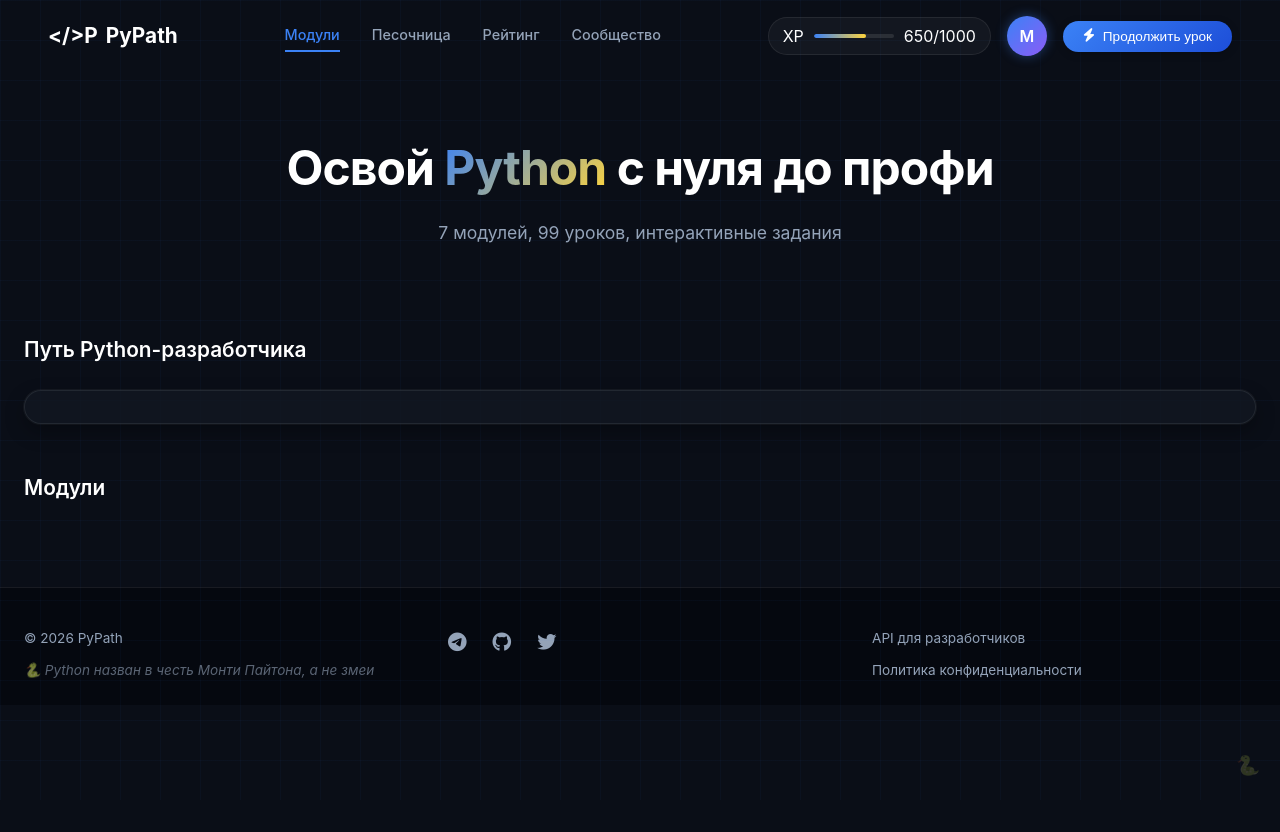
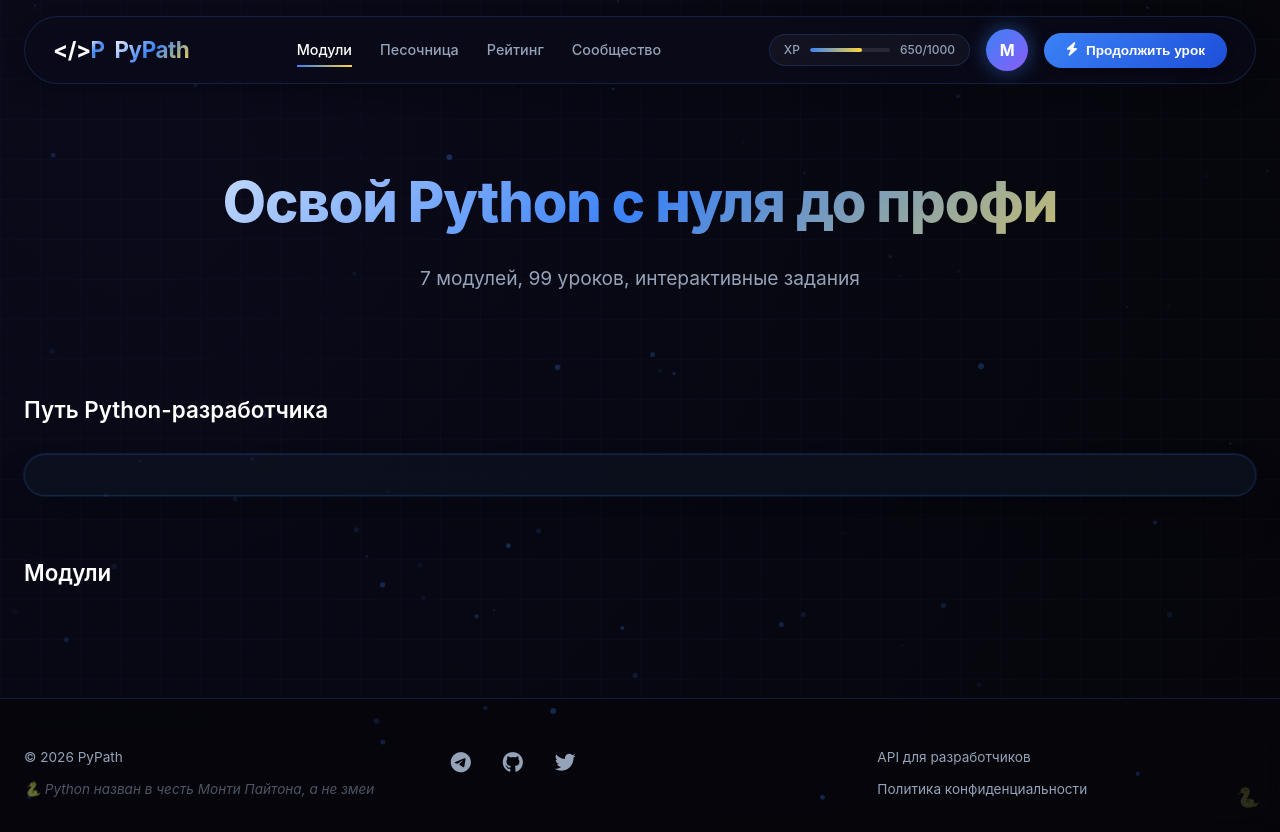
Before and after one commit to wqrxssr/pypath, a plain HTML site: page dashboard.html in a window 1280 px wide. Before the commit the page ends 800 px from the top, so only its background shows below. Drawn offline with Linux system fonts and the light colour scheme; no server answers.

Commit message:
Add files via upload

```diff
--- a/dashboard.html
+++ b/dashboard.html
@@ -88,4 +88,51 @@
     <script type="module" src="firebase-config.js"></script>
     <script type="module" src="script.js"></script>
 </body>
+<canvas id="particles-canvas"></canvas>
+<script>
+    const canvas = document.getElementById('particles-canvas');
+    const ctx = canvas.getContext('2d');
+
+    function resizeCanvas() {
+        canvas.width = window.innerWidth;
+        canvas.height = window.innerHeight;
+    }
+    resizeCanvas();
+    window.addEventListener('resize', resizeCanvas);
+
+    const particles = [];
+    for (let i = 0; i < 80; i++) {
+        particles.push({
+            x: Math.random() * canvas.width,
+            y: Math.random() * canvas.height,
+            radius: Math.random() * 2 + 1,
+            alpha: Math.random() * 0.3,
+            speedX: (Math.random() - 0.5) * 0.3,
+            speedY: (Math.random() - 0.5) * 0.2
+        });
+    }
+
+    function animateParticles() {
+        ctx.clearRect(0, 0, canvas.width, canvas.height);
+
+        for (let p of particles) {
+            p.x += p.speedX;
+            p.y += p.speedY;
+
+            if (p.x < 0) p.x = canvas.width;
+            if (p.x > canvas.width) p.x = 0;
+            if (p.y < 0) p.y = canvas.height;
+            if (p.y > canvas.height) p.y = 0;
+
+            ctx.beginPath();
+            ctx.arc(p.x, p.y, p.radius, 0, Math.PI * 2);
+            ctx.fillStyle = `rgba(59, 130, 246, ${p.alpha})`;
+            ctx.fill();
+        }
+
+        requestAnimationFrame(animateParticles);
+    }
+
+    animateParticles();
+</script>
 </html>
--- a/style.css
+++ b/style.css
@@ -4,14 +4,26 @@
     box-sizing: border-box;
 }
 
-@import url('https://fonts.googleapis.com/css2?family=Inter:opsz,wght@14..32,300;14..32,400;14..32,500;14..32,600;14..32,700&display=swap');
+@import url('https://fonts.googleapis.com/css2?family=Inter:opsz,wght@14..32,300;14..32,400;14..32,500;14..32,600;14..32,700;14..32,800&display=swap');
 
 body {
     font-family: 'Inter', -apple-system, BlinkMacSystemFont, sans-serif;
-    background: #0A0E17;
+    background: radial-gradient(circle at 10% 20%, #0a0a1a, #05050a);
     color: #ffffff;
     line-height: 1.5;
     min-height: 100vh;
+    overflow-x: hidden;
+}
+
+/* ============ АНИМИРОВАННЫЕ ЧАСТИЦЫ (Canvas) ============ */
+#particles-canvas {
+    position: fixed;
+    top: 0;
+    left: 0;
+    width: 100%;
+    height: 100%;
+    z-index: 0;
+    pointer-events: none;
 }
 
 /* ============ ДИНАМИЧЕСКАЯ СЕТКА ============ */
@@ -23,9 +35,8 @@ body::before {
     width: 100%;
     height: 100%;
     background-image:
-        linear-gradient(rgba(59, 130, 246, 0.04) 1px, transparent 1px),
-        linear-gradient(90deg, rgba(59, 130, 246, 0.04) 1px, transparent 1px);
-    background-size: 40px 40px;
+        repeating-linear-gradient(0deg, rgba(59, 130, 246, 0.03) 0px, rgba(59, 130, 246, 0.03) 1px, transparent 1px, transparent 40px),
+        repeating-linear-gradient(90deg, rgba(59, 130, 246, 0.03) 0px, rgba(59, 130, 246, 0.03) 1px, transparent 1px, transparent 40px);
     pointer-events: none;
     z-index: 0;
 }
@@ -36,14 +47,18 @@ body::before {
     --blue: #3B82F6;
     --blue-light: #60a5fa;
     --blue-dark: #1d4ed8;
-    --bg-dark: #0A0E17;
-    --bg-card: rgba(18, 24, 34, 0.8);
-    --border: rgba(255, 255, 255, 0.08);
+    --purple: #8b5cf6;
+    --pink: #ec4899;
+    --cyan: #06b6d4;
+    --bg-dark: #0a0a1a;
+    --bg-card: rgba(15, 20, 35, 0.65);
+    --border: rgba(59, 130, 246, 0.2);
     --text-muted: #94a3b8;
-    --glow-blue: 0 0 12px rgba(59, 130, 246, 0.4);
-    --glow-yellow: 0 0 12px rgba(255, 212, 59, 0.3);
-    --shadow-card: 0 8px 20px rgba(0, 0, 0, 0.3), 0 0 0 1px rgba(255, 255, 255, 0.05);
-    --shadow-card-hover: 0 12px 28px rgba(59, 130, 246, 0.15), 0 0 0 1px rgba(59, 130, 246, 0.3);
+    --glow-blue: 0 0 20px rgba(59, 130, 246, 0.5);
+    --glow-yellow: 0 0 20px rgba(255, 212, 59, 0.4);
+    --glow-purple: 0 0 20px rgba(139, 92, 246, 0.4);
+    --shadow-card: 0 25px 40px -12px rgba(0, 0, 0, 0.5), 0 0 0 1px rgba(59, 130, 246, 0.15);
+    --shadow-card-hover: 0 30px 50px -15px rgba(59, 130, 246, 0.3), 0 0 0 1px rgba(59, 130, 246, 0.4);
 }
 
 .container {
@@ -51,14 +66,14 @@ body::before {
     margin: 0 auto;
     padding: 0 24px;
     position: relative;
-    z-index: 1;
+    z-index: 2;
 }
 
 /* ============ АНИМАЦИИ ============ */
 @keyframes fadeInUp {
     from {
         opacity: 0;
-        transform: translateY(24px);
+        transform: translateY(30px);
     }
     to {
         opacity: 1;
@@ -66,57 +81,79 @@ body::before {
     }
 }
 
-@keyframes fadeIn {
-    from { opacity: 0; }
-    to { opacity: 1; }
+@keyframes fadeInScale {
+    from {
+        opacity: 0;
+        transform: scale(0.95);
+    }
+    to {
+        opacity: 1;
+        transform: scale(1);
+    }
 }
 
-@keyframes glowPulse {
-    0%, 100% { opacity: 0.3; }
-    50% { opacity: 0.6; }
+@keyframes float {
+    0%, 100% { transform: translateY(0px); }
+    50% { transform: translateY(-5px); }
+}
+
+@keyframes pulse {
+    0%, 100% { opacity: 0.6; }
+    50% { opacity: 1; }
 }
 
 /* ============ ШАПКА ============ */
 .header {
     position: sticky;
-    top: 0;
+    top: 16px;
     display: flex;
     justify-content: space-between;
     align-items: center;
-    padding: 16px 24px;
-    background: transparent;
+    padding: 12px 28px;
+    background: rgba(10, 10, 26, 0.7);
+    backdrop-filter: blur(20px);
+    border-radius: 80px;
+    margin: 0 auto 32px;
+    max-width: 1280px;
+    border: 1px solid var(--border);
+    box-shadow: 0 8px 20px rgba(0, 0, 0, 0.2);
     transition: all 0.3s ease;
     z-index: 100;
-    border-radius: 0 0 24px 24px;
 }
 
 .header.scrolled {
-    background: rgba(10, 14, 23, 0.85);
-    backdrop-filter: blur(16px);
-    border-bottom: 1px solid var(--border);
-    box-shadow: 0 4px 20px rgba(0, 0, 0, 0.2);
+    top: 0;
+    border-radius: 0 0 32px 32px;
+    background: rgba(10, 10, 26, 0.9);
+    box-shadow: 0 4px 30px rgba(0, 0, 0, 0.3);
 }
 
 .logo {
     display: flex;
     align-items: center;
-    gap: 8px;
-    font-size: 1.3rem;
+    gap: 10px;
+    font-size: 1.4rem;
     font-weight: 700;
+    letter-spacing: -0.5px;
 }
 
 .logo i {
-    background: linear-gradient(135deg, var(--blue), var(--yellow));
+    font-size: 1.6rem;
+    color: var(--yellow);
+    filter: drop-shadow(0 0 8px rgba(255, 212, 59, 0.5));
+}
+
+.logo span {
+    background: linear-gradient(135deg, #ffffff, var(--blue), var(--yellow));
     -webkit-background-clip: text;
     background-clip: text;
     color: transparent;
-    font-size: 1.5rem;
 }
 
 /* Навигация */
 .nav {
     display: flex;
-    gap: 32px;
+    gap: 28px;
 }
 
 .nav-link {
@@ -125,22 +162,34 @@ body::before {
     font-size: 0.9rem;
     font-weight: 500;
     transition: all 0.2s;
-    padding: 4px 0;
-    border-bottom: 2px solid transparent;
+    padding: 6px 0;
+    position: relative;
 }
 
 .nav-link i {
-    margin-right: 6px;
+    margin-right: 8px;
     font-size: 0.85rem;
 }
 
-.nav-link:hover {
-    color: white;
+.nav-link::after {
+    content: '';
+    position: absolute;
+    bottom: 0;
+    left: 0;
+    width: 0;
+    height: 2px;
+    background: linear-gradient(90deg, var(--blue), var(--yellow));
+    transition: width 0.2s;
 }
 
+.nav-link:hover::after,
+.nav-link.active::after {
+    width: 100%;
+}
+
+.nav-link:hover,
 .nav-link.active {
-    color: var(--blue);
-    border-bottom-color: var(--blue);
+    color: white;
 }
 
 /* Блок пользователя */
@@ -169,21 +218,27 @@ body::before {
     width: 80px;
     height: 4px;
     background: rgba(255, 255, 255, 0.1);
-    border-radius: 2px;
+    border-radius: 4px;
     overflow: hidden;
 }
 
 .xp-fill {
     height: 100%;
     background: linear-gradient(90deg, var(--blue), var(--yellow));
-    border-radius: 2px;
+    border-radius: 4px;
     transition: width 0.3s;
 }
 
+.xp-bar span {
+    font-size: 0.75rem;
+    font-weight: 500;
+    color: var(--text-muted);
+}
+
 .avatar {
-    width: 40px;
-    height: 40px;
-    background: linear-gradient(135deg, var(--blue), var(--purple, #8b5cf6));
+    width: 42px;
+    height: 42px;
+    background: linear-gradient(135deg, var(--blue), var(--purple));
     border-radius: 50%;
     display: flex;
     align-items: center;
@@ -195,28 +250,29 @@ body::before {
 
 .avatar:hover {
     transform: scale(1.05);
+    box-shadow: 0 0 25px rgba(59, 130, 246, 0.6);
 }
 
 .avatar span {
     font-size: 1rem;
-    font-weight: 600;
+    font-weight: 700;
     color: white;
 }
 
 .btn-continue {
     background: linear-gradient(135deg, var(--blue), var(--blue-dark));
     border: none;
-    padding: 8px 20px;
+    padding: 10px 22px;
     border-radius: 40px;
     color: white;
-    font-weight: 500;
+    font-weight: 600;
     font-size: 0.85rem;
     cursor: pointer;
     display: flex;
     align-items: center;
     gap: 8px;
     transition: all 0.2s;
-    box-shadow: 0 2px 8px rgba(0, 0, 0, 0.2);
+    box-shadow: 0 2px 10px rgba(0, 0, 0, 0.2);
 }
 
 .btn-continue:hover {
@@ -228,18 +284,15 @@ body::before {
 .hero {
     text-align: center;
     padding: 60px 0 40px;
-    animation: fadeInUp 0.5s ease-out;
+    animation: fadeInUp 0.6s ease-out;
 }
 
 .hero h1 {
-    font-size: 3rem;
-    font-weight: 700;
-    margin-bottom: 16px;
+    font-size: 3.5rem;
+    font-weight: 800;
+    margin-bottom: 20px;
     letter-spacing: -0.02em;
-}
-
-.gradient-text {
-    background: linear-gradient(135deg, var(--blue), var(--yellow));
+    background: linear-gradient(135deg, #ffffff, var(--blue), var(--yellow));
     -webkit-background-clip: text;
     background-clip: text;
     color: transparent;
@@ -247,26 +300,27 @@ body::before {
 
 .hero p {
     color: var(--text-muted);
-    font-size: 1.1rem;
+    font-size: 1.2rem;
 }
 
 /* ============ ТАЙМЛАЙН ============ */
 .path-section {
-    margin: 48px 0;
-    animation: fadeInUp 0.5s ease-out 0.1s both;
+    margin: 60px 0;
+    animation: fadeInUp 0.6s ease-out 0.1s both;
 }
 
 .path-section h2 {
-    font-size: 1.3rem;
+    font-size: 1.4rem;
     font-weight: 600;
-    margin-bottom: 24px;
+    margin-bottom: 28px;
     display: flex;
     align-items: center;
-    gap: 10px;
+    gap: 12px;
 }
 
 .path-section h2 i {
     color: var(--blue);
+    font-size: 1.5rem;
 }
 
 .module-timeline {
@@ -274,9 +328,9 @@ body::before {
     justify-content: space-between;
     align-items: center;
     background: var(--bg-card);
-    backdrop-filter: blur(8px);
-    border-radius: 60px;
-    padding: 16px 32px;
+    backdrop-filter: blur(16px);
+    border-radius: 80px;
+    padding: 20px 40px;
     border: 1px solid var(--border);
     box-shadow: var(--shadow-card);
 }
@@ -285,7 +339,7 @@ body::before {
     display: flex;
     flex-direction: column;
     align-items: center;
-    gap: 8px;
+    gap: 10px;
     position: relative;
     flex: 1;
 }
@@ -302,32 +356,33 @@ body::before {
 }
 
 .timeline-dot {
-    width: 40px;
-    height: 40px;
-    background: #1a1f2e;
+    width: 44px;
+    height: 44px;
+    background: linear-gradient(135deg, #1a1f2e, #0f1420);
     border: 2px solid var(--border);
     border-radius: 50%;
     display: flex;
     align-items: center;
     justify-content: center;
-    font-weight: 600;
+    font-weight: 700;
     font-size: 0.9rem;
     z-index: 1;
     transition: all 0.2s;
 }
 
 .timeline-node.completed .timeline-dot {
-    background: #22c55e;
+    background: linear-gradient(135deg, #22c55e, #16a34a);
     border-color: #22c55e;
     color: white;
-    box-shadow: 0 0 10px rgba(34, 197, 94, 0.4);
+    box-shadow: 0 0 15px rgba(34, 197, 94, 0.5);
 }
 
 .timeline-node.current .timeline-dot {
     border-color: var(--blue);
-    background: var(--blue);
+    background: linear-gradient(135deg, var(--blue), var(--blue-light));
     color: white;
     box-shadow: var(--glow-blue);
+    animation: pulse 2s infinite;
 }
 
 .timeline-node.locked .timeline-dot {
@@ -336,43 +391,44 @@ body::before {
 
 .timeline-label {
     font-size: 0.7rem;
+    font-weight: 500;
     color: var(--text-muted);
 }
 
 /* ============ КАРТОЧКИ МОДУЛЕЙ ============ */
 .modules-section {
-    margin: 48px 0;
-    animation: fadeInUp 0.5s ease-out 0.2s both;
+    margin: 60px 0;
+    animation: fadeInUp 0.6s ease-out 0.2s both;
 }
 
 .modules-section h2 {
-    font-size: 1.3rem;
+    font-size: 1.4rem;
     font-weight: 600;
-    margin-bottom: 24px;
+    margin-bottom: 28px;
     display: flex;
     align-items: center;
-    gap: 10px;
+    gap: 12px;
 }
 
 .modules-grid {
     display: grid;
-    grid-template-columns: repeat(auto-fill, minmax(300px, 1fr));
-    gap: 24px;
+    grid-template-columns: repeat(auto-fill, minmax(320px, 1fr));
+    gap: 28px;
 }
 
 .module-card {
     background: var(--bg-card);
-    backdrop-filter: blur(8px);
-    border-radius: 24px;
-    padding: 24px;
+    backdrop-filter: blur(16px);
+    border-radius: 28px;
+    padding: 28px;
     border: 1px solid var(--border);
     box-shadow: var(--shadow-card);
-    transition: all 0.3s cubic-bezier(0.2, 0.9, 0.4, 1.1);
+    transition: all 0.35s cubic-bezier(0.2, 0.9, 0.4, 1.1);
     cursor: pointer;
 }
 
 .module-card:hover {
-    transform: translateY(-6px);
+    transform: translateY(-8px);
     border-color: var(--blue);
     box-shadow: var(--shadow-card-hover);
 }
@@ -382,22 +438,27 @@ body::before {
     cursor: not-allowed;
 }
 
+.module-card.locked:hover {
+    transform: none;
+}
+
 .module-header {
     display: flex;
     justify-content: space-between;
     align-items: center;
-    margin-bottom: 16px;
+    margin-bottom: 20px;
 }
 
 .module-number {
     font-size: 0.7rem;
     color: var(--blue);
-    font-weight: 600;
-    letter-spacing: 1px;
+    font-weight: 700;
+    letter-spacing: 1.5px;
+    text-transform: uppercase;
 }
 
 .module-icon {
-    font-size: 1.8rem;
+    font-size: 2rem;
     background: linear-gradient(135deg, var(--blue), var(--yellow));
     -webkit-background-clip: text;
     background-clip: text;
@@ -405,8 +466,8 @@ body::before {
 }
 
 .module-card h3 {
-    font-size: 1.1rem;
-    font-weight: 600;
+    font-size: 1.2rem;
+    font-weight: 700;
     margin-bottom: 8px;
 }
 
@@ -416,10 +477,10 @@ body::before {
 }
 
 .progress-bar {
-    height: 4px;
+    height: 5px;
     background: rgba(255, 255, 255, 0.08);
-    border-radius: 2px;
-    margin: 16px 0;
+    border-radius: 3px;
+    margin: 20px 0;
     overflow: hidden;
 }
 
@@ -427,16 +488,22 @@ body::before {
     height: 100%;
     background: linear-gradient(90deg, var(--blue), var(--yellow));
     width: 0%;
-    border-radius: 2px;
+    border-radius: 3px;
     transition: width 0.3s;
+}
+
+.module-stats {
+    font-size: 0.7rem;
+    color: var(--text-muted);
 }
 
 /* ============ ПОДВАЛ ============ */
 .footer {
-    background: #05080F;
+    background: rgba(5, 5, 10, 0.8);
+    backdrop-filter: blur(10px);
     border-top: 1px solid var(--border);
-    padding: 40px 0 24px;
-    margin-top: 60px;
+    padding: 48px 0 32px;
+    margin-top: 80px;
 }
 
 .footer-container {
@@ -445,7 +512,7 @@ body::before {
     padding: 0 24px;
     display: grid;
     grid-template-columns: repeat(3, 1fr);
-    gap: 40px;
+    gap: 48px;
 }
 
 .footer-col {
@@ -458,30 +525,36 @@ body::before {
     color: var(--text-muted);
     font-size: 0.85rem;
     text-decoration: none;
-    transition: color 0.2s;
+    transition: all 0.2s;
 }
 
 .footer-col a:hover {
     color: var(--yellow);
+    transform: translateX(4px);
 }
 
 .footer-col a i {
-    margin-right: 6px;
+    margin-right: 8px;
+    width: 20px;
 }
 
 .social-links {
     display: flex;
-    gap: 20px;
+    gap: 24px;
 }
 
 .social-links a {
-    font-size: 1.2rem;
+    font-size: 1.3rem;
+}
+
+.social-links a:hover {
+    transform: translateY(-2px);
 }
 
 .python-fact {
     font-size: 0.75rem;
     font-style: italic;
-    opacity: 0.6;
+    opacity: 0.5;
 }
 
 .easter-egg {
@@ -490,13 +563,14 @@ body::before {
     right: 20px;
     cursor: pointer;
     opacity: 0.2;
-    transition: opacity 0.2s;
+    transition: all 0.2s;
     font-size: 1.2rem;
     z-index: 100;
 }
 
 .easter-egg:hover {
     opacity: 1;
+    transform: scale(1.1);
 }
 
 /* ============ АДАПТИВ ============ */
@@ -513,23 +587,37 @@ body::before {
         font-size: 2rem;
     }
 
+    .hero p {
+        font-size: 0.9rem;
+    }
+
     .module-timeline {
         flex-wrap: wrap;
         justify-content: center;
-        gap: 16px;
-        border-radius: 32px;
+        gap: 20px;
+        border-radius: 40px;
+        padding: 20px;
     }
 
     .timeline-node:not(:last-child)::after {
         display: none;
     }
 
+    .modules-grid {
+        grid-template-columns: 1fr;
+    }
+
     .footer-container {
         grid-template-columns: 1fr;
         text-align: center;
+        gap: 24px;
     }
 
     .social-links {
         justify-content: center;
     }
+
+    .footer-col a:hover {
+        transform: none;
+    }
 }
```
